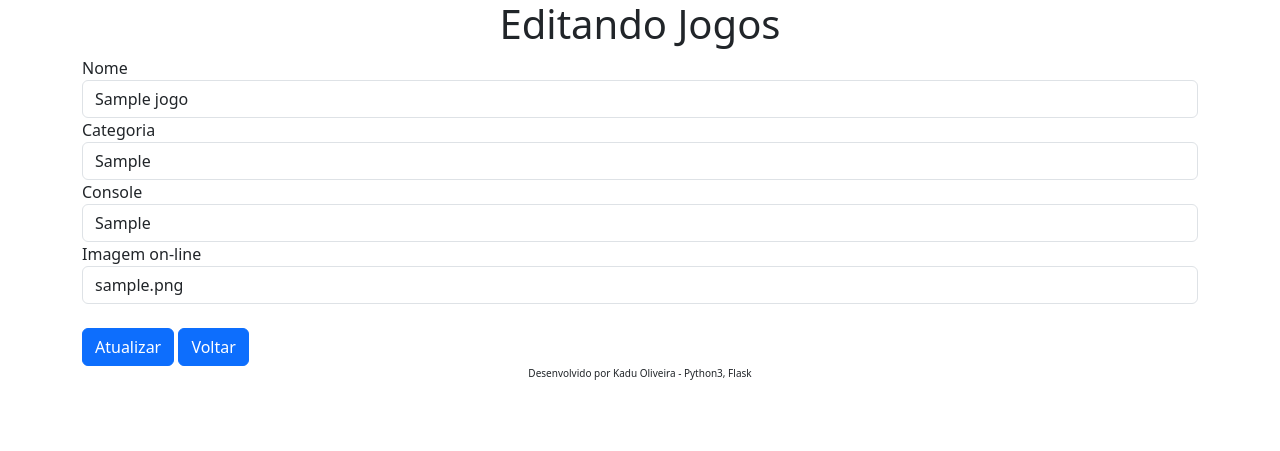
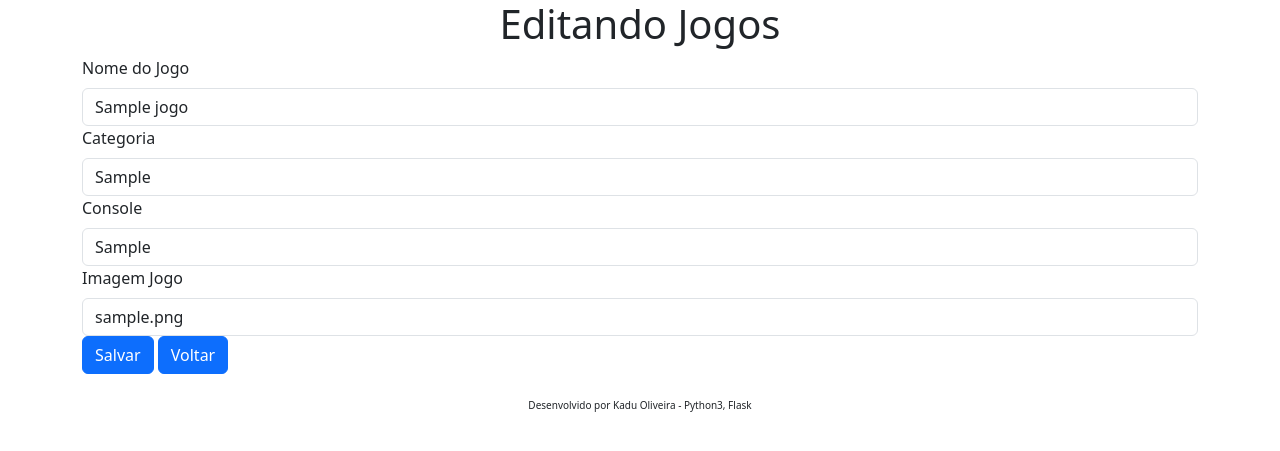
Before and after one commit to kaduoliveira/jogoteca, a Flask app: page /editar/1 in a window 1280 px wide. Shown: the top 451 px of the page. Run offline with Flask 3, Linux system fonts and the light colour scheme; the visitor is signed in with stand-in values (Sample User, id 1); tables that the repository leaves empty hold one stand-in row (values such as "Sample post"); some libraries are stand-ins or nearby versions.

Commit message:
flaskForm

```diff
--- a/jogoteca.py
+++ b/jogoteca.py
@@ -3,6 +3,7 @@ from symtable import Class
 from flask import Flask, render_template, request, redirect, session, flash, url_for
 from flask_sqlalchemy import SQLAlchemy
 from sqlalchemy import false
+from flask_wtf.csrf import CSRFProtect
 
 # essa parte do códigó não é mais necessária devido ao uso de banco de dados
 '''
@@ -41,6 +42,7 @@ app = Flask(__name__)
 app.config.from_pyfile('config.py')
 
 db = SQLAlchemy(app)
+csrf = CSRFProtect(app)
 
 from views import *
 #codigo para outra maquina na rede ter acesso a aplicação
--- a/templates/editar.html
+++ b/templates/editar.html
@@ -2,7 +2,28 @@
 {% block conteudo %}
       <form action="{{ url_for('atualizar') }}" method="post">
         <fieldset>
-          <input type="hidden" name="id" value="{{ jogo.id }}">
+          {{ form.csrf_token() }}
+          <input type="hidden" name="id" value="{{ id }}"> <!-- #a referencia jogo.id foi substituida por apenas id pois o o bjeto completo não está mais sendo passado na view -->
+          <div class="form-group">
+            {{ form.nome.label(class="form-label") }}
+            {{ form.nome(class="form-control") }}
+          <div class="form-group">
+            {{ form.categoria.label(class="form-label") }}
+            {{ form.categoria(class="form-control") }}
+          </div>
+          <div class="form-group">
+            {{ form.console.label(class="form-label") }}
+            {{ form.console(class="form-control") }}
+          </div>
+          <div class="form-group">
+            {{ form.imagem_jogo.label(class="form-label") }}
+            {{ form.imagem_jogo(class="form-control") }}
+          </div>
+          <div class="form-group">
+            {{ form.salvar(class="btn btn-primary") }}
+            <a href="{{ url_for('index') }}"><button class="btn btn-primary" type="button" >Voltar</button></a>
+          </div>
+        <!-- # trecho de código substituido pelo padrao de FlaskForm
           <div class="form-group">
             <label for="nome">Nome</label>
             <input type="text" id="nome" name="nome" class="form-control" value="{{ jogo.nome }}">
@@ -19,9 +40,11 @@
             <label for="imagem_jogo">Imagem on-line</label>
             <input type="text" id="imagem_jogo" name="imagem_jogo" class="form-control" value="{{ jogo.imagem_jogo }}">
           </div>
+          <button type="submit" class="btn btn-primary btn-salvar">Atualizar</button>
+        -->
           <br>
-          <button type="submit" class="btn btn-primary btn-salvar">Atualizar</button>
-          <a href="{{ url_for('index') }}"><button class="btn btn-primary" type="button" >Voltar</button></a>
+
+
         </fieldset>
       </form>
 {% endblock %}
--- a/templates/novo.html
+++ b/templates/novo.html
@@ -3,6 +3,7 @@
       <form action="{{ url_for('criar') }}" method="post">
         <input type="file" name="arquivo" accept=".jpg">
         <fieldset>
+          {{ form.csrf_token() }}
          <!-- # Trecho de código substituido por um formulário FlaskForm
           <div class="form-group">
             <label for="nome">Nome</label>
@@ -42,10 +43,11 @@
           {{ form.imagem_jogo.label(class="form-label") }}
           {{ form.imagem_jogo(class="form-control") }}
         </div>
-        <div>
+        <div class="form-group">
           {{ form.salvar(class="btn btn-primary")}}
+          <a href="{{ url_for('index') }}"><button class="btn btn-primary" type="button" >Voltar</button></a>
         </div>
-          <a href="{{ url_for('index') }}"><button class="btn btn-primary" type="button" >Voltar</button></a>
+
         </fieldset>
       </form>
 {% endblock %}
--- a/views.py
+++ b/views.py
@@ -65,8 +65,13 @@ def editar(id):
     if 'usuario_logado' not in session or session['usuario_logado'] == None:
         print('Redirecionado para a página de edição de Jogos.')
         return redirect(url_for('login', proxima=url_for('editar')))
-    jogo = Jogos.query.filter_by(id=id).first()
-    return render_template('editar.html', titulo = 'Editando Jogos', jogo=jogo)
+    jogo = Jogos.query.filter_by(id=id).first() # recupero as informações do jogo diretamente do banco de dados
+    form = FormularioJogo() # instanciando o objeto
+    form.nome.data = jogo.nome
+    form.categoria.data = jogo.categoria
+    form.console.data = jogo.console
+    form.imagem_jogo.data = jogo.imagem_jogo
+    return render_template('editar.html', titulo = 'Editando Jogos', id=id, form=form, jogo=jogo) # foi substituido o jogo=jogo pelo id=id, pois não é mais preciso passar todo o objeto
 
 @app.route('/deletar/<int:id>')
 def deletar(id):
@@ -80,16 +85,21 @@ def deletar(id):
 
 @app.route('/atualizar', methods=['POST',])
 def atualizar():
-    # Localizando o objeto no banco de dados
-    jogo = Jogos.query.filter_by(id=request.form['id']).first()
-    # Alocando novos valores buscando no formulario
-    jogo.nome = request.form['nome']
-    jogo.categoria = request.form['categoria']
-    jogo.console = request.form['console']
-    jogo.imagem_jogo = request.form['imagem_jogo']
-    # Gravando as informações no banco
-    db.session.add(jogo)
-    db.session.commit()
+
+    form = FormularioJogo(request.form)
+
+    if form.validate_on_submit():
+
+        # Localizando o objeto no banco de dados
+        jogo = Jogos.query.filter_by(id=request.form['id']).first()
+        # Alocando novos valores buscando no formulario
+        jogo.nome = form.nome.data #código substituido para atender os padrões FlaskForm request.form['nome']
+        jogo.categoria = form.categoria.data #código substituido para atender os padrões FlaskForm request.form['categoria']
+        jogo.console = form.console.data #código substituido para atender os padrões FlaskForm request.form['console']
+        jogo.imagem_jogo = form.imagem_jogo.data #código substituido para atender os padrões FlaskForm request.form['imagem_jogo']
+        # Gravando as informações no banco
+        db.session.add(jogo)
+        db.session.commit()
 
     return redirect(url_for('index'))
 
```
